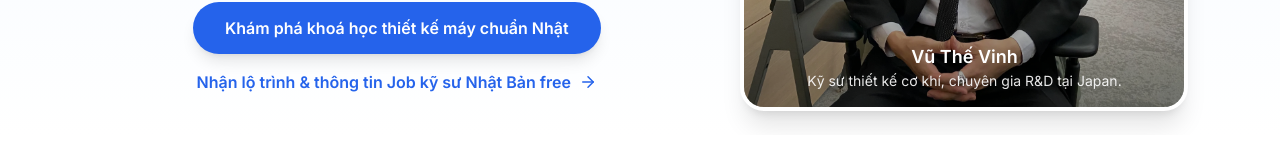
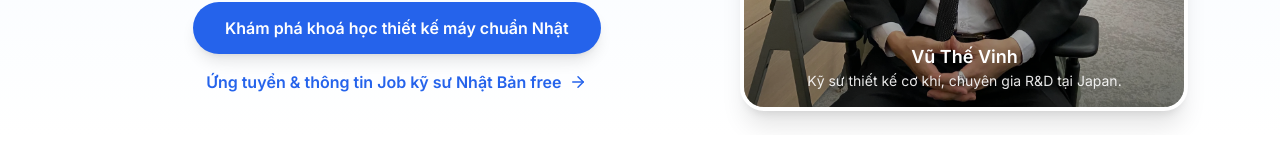
Before and after one commit to vinhcongtu/vinh-japan-web, a Next.js app: page / in a window 1280 px wide. Shown: the part 463-623 px from the top of the page. Built offline with nearby package versions, Linux system fonts and the light colour scheme.

Commit message:
Update HeroSection.tsx

```diff
--- a/components/home/HeroSection.tsx
+++ b/components/home/HeroSection.tsx
@@ -36,7 +36,7 @@ export default function HeroSection() {
                 href="/ky-su-nhat-ban"
                 className="text-blue-600 font-semibold hover:text-blue-800 transition-colors flex items-center gap-2 group w-full sm:w-auto justify-center"
               >
-                Nhận lộ trình & thông tin Job kỹ sư Nhật Bản free
+                Ứng tuyển & thông tin Job kỹ sư Nhật Bản free
                 <svg
                   xmlns="http://www.w3.org/2000/svg"
                   width="18"
```
